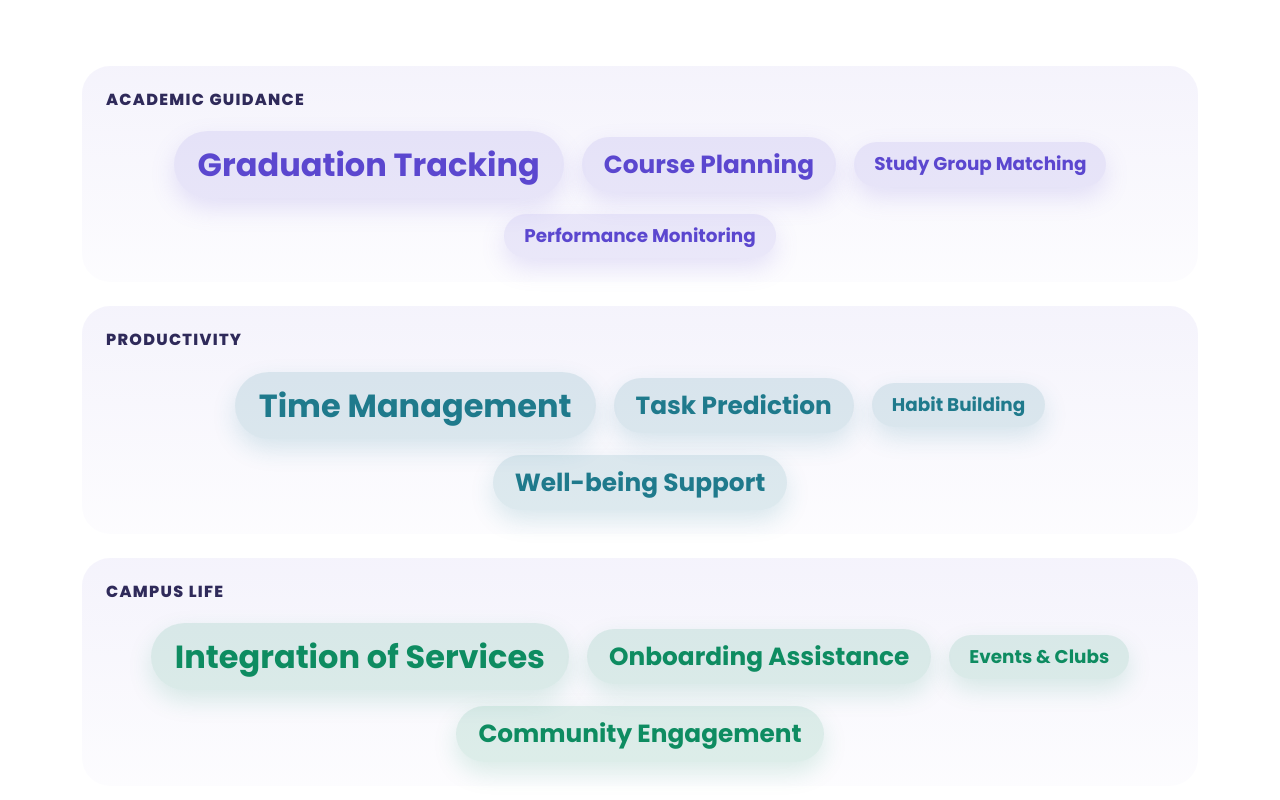
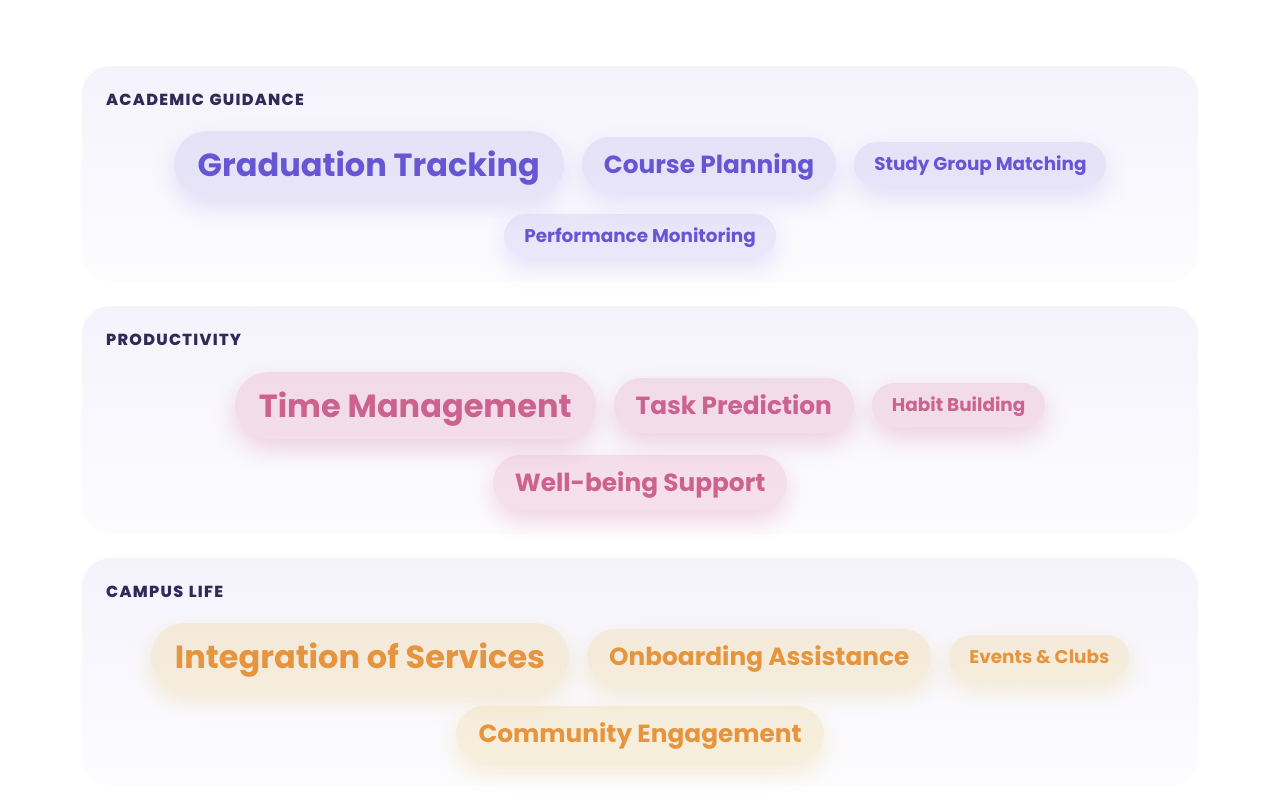
Before and after one commit to Agnes-qq/pocketpal.github.io, a React app: page / in a window 1280 px wide. Shown: the part 2300-3100 px from the top of the page. Built offline with nearby package versions, Linux system fonts and the light colour scheme.

Commit message:
color adjustment

```diff
--- a/src/styles/app.css
+++ b/src/styles/app.css
@@ -239,21 +239,21 @@ header .container .row .col-12 {
 }
 
 .support-word--guidance {
-  color: #5b47cf;
+  color: #5b47cfe9;
   background: rgba(122, 106, 216, 0.14);
   box-shadow: 0 10px 25px rgba(122, 106, 216, 0.18);
 }
 
 .support-word--productivity {
-  color: #1f7a8c;
-  background: rgba(31, 122, 140, 0.14);
-  box-shadow: 0 10px 25px rgba(31, 122, 140, 0.16);
+  color: #c95886ec;
+  background: rgba(194, 24, 91, 0.12);
+  box-shadow: 0 10px 25px rgba(194, 24, 91, 0.18);
 }
 
 .support-word--campus {
-  color: #0e8c61;
-  background: rgba(14, 140, 97, 0.13);
-  box-shadow: 0 10px 25px rgba(14, 140, 97, 0.15);
+  color: #e6943d;
+  background: rgba(218, 165, 32, 0.15);
+  box-shadow: 0 10px 25px rgba(218, 165, 32, 0.2);
 }
 
 .legal-header-text {
```
